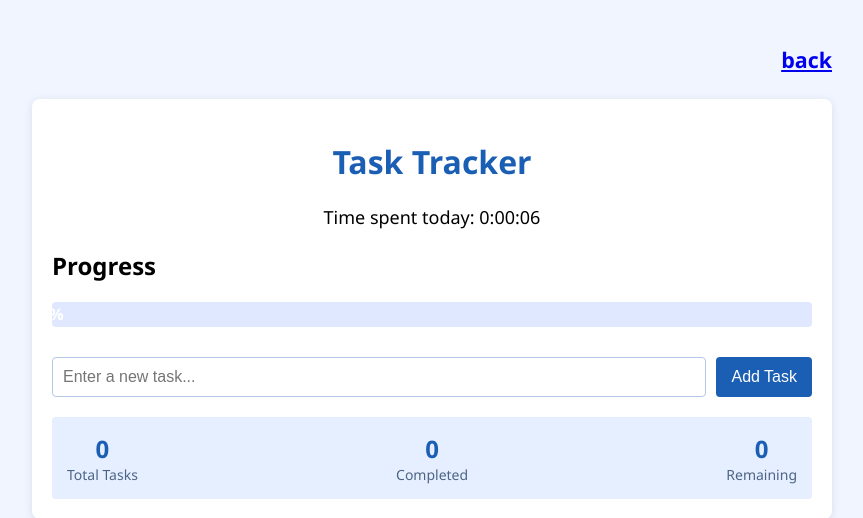
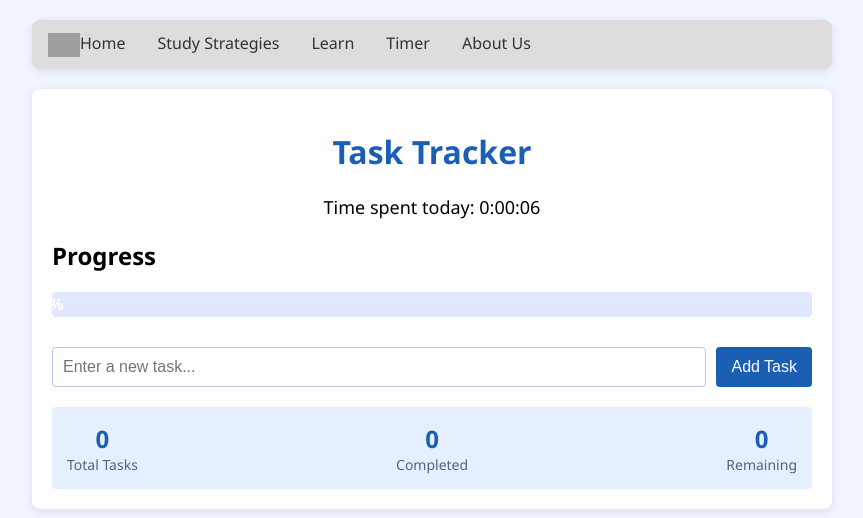
Before and after one commit to Quakerhash/Pomodoro-Timer, a Django app: template templates/progress.html in a window 1280 px wide. Shown: the top 518 px of the page, without its empty margins (208-1071 px from the left). Run offline with Django 3.2, Linux system fonts and the light colour scheme; the template is opened without the code that fills it, so the values that code supplies are empty; grey boxes are pictures that could not be loaded.

Commit message:
Update progress.html

```diff
--- a/templates/progress.html
+++ b/templates/progress.html
@@ -12,6 +12,36 @@
             padding: 20px;
             background-color: #f0f5ff;
         }
+        /* Navigation Bar Styles */
+        .navbar {
+            list-style-type: none;
+            margin: 0 0 20px 0;
+            padding: 0;
+            overflow: hidden;
+            background-color: #dddddd;
+            border-radius: 8px;
+            box-shadow: 0 2px 10px rgba(0, 0, 0, 0.1);
+        }
+        .navbar li {
+            float: left;
+        }
+        .navbar li a {
+            display: block;
+            color: #333;
+            text-align: center;
+            padding: 12px 16px;
+            text-decoration: none;
+            font-weight: 500;
+        }
+        .navbar li a:hover {
+            background-color: #b4c7e7;
+            color: #da3c03;
+        }
+        .navbar li a img {
+            height: 24px;
+            vertical-align: middle;
+        }
+        /* Task Tracker Styles */
         .container {
             background-color: white;
             border-radius: 8px;
@@ -132,20 +162,18 @@
             font-size: 14px;
             color: #4d6484;
         }
-        a.back-link {
-        font-size: 200%;
-        text-align: right;
-        }
-        a:hover {
-        text-decoration: none;
-        color: #da3c03;
-        }
     </style>
 </head>
 <body>
-    <h6 style="text-align: right;">
-        <a href="index.html" class="back-link">back</a>
-    </h6>
+    <!-- Navigation Bar -->
+    <ul class="navbar">
+        <li><a href="index.html"><img src="logo.png" alt="Logo">Home</a></li>
+        <li><a href="study.html">Study Strategies</a></li>
+        <li><a href="learn.html">Learn</a></li>
+        <li><a href="timer.html">Timer</a></li>
+        <li><a href="about.html">About Us</a></li>
+    </ul>
+
     <div class="container">
         <h1>Task Tracker</h1>
 
```
